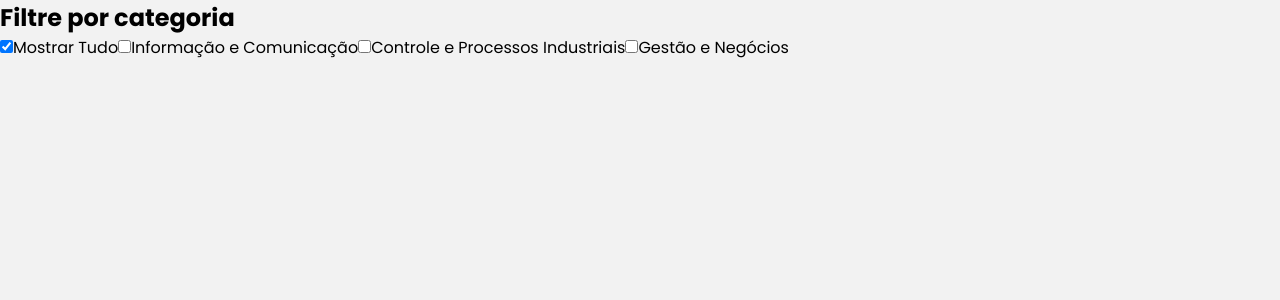
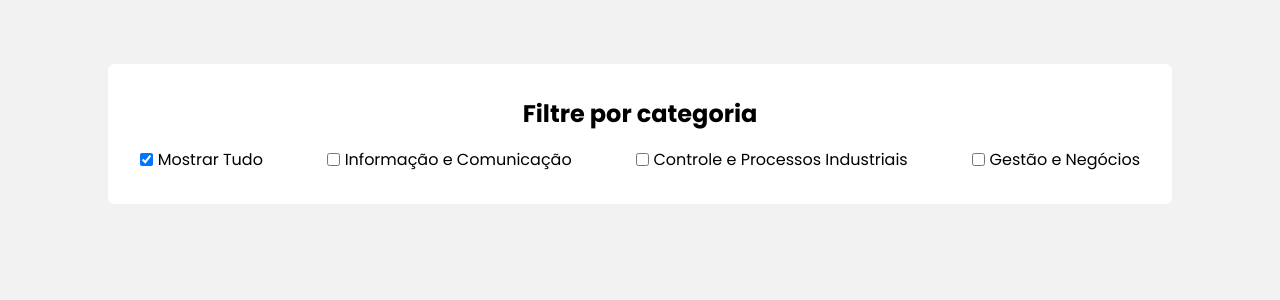
Before and after one commit to larissacoelho21/PlanneEdu-FrontEnd, a React (Vite) app in the folder PlanneEdu_Front/: page /filtercategory in a window 1280 px wide. Shown: the top 300 px of the page. Built offline with nearby package versions, Linux system fonts and the light colour scheme.

Commit message:
Dando continuidade ao filtro por categoria e arrmando outras telas.

```diff
--- a/PlanneEdu_Front/src/Components/FilterCategory/Filter.css
+++ b/PlanneEdu_Front/src/Components/FilterCategory/Filter.css
@@ -0,0 +1,29 @@
+.filterCheck{
+  display: flex;
+  flex-direction: column;
+  justify-content: center;
+  align-items: center;
+}
+
+.itemsCheck{
+  display: flex;
+  align-items: center;
+  justify-content: center;
+  flex-direction: column;
+  margin-top: 5%;
+  background-color: var(--white-one);
+  padding: 2rem 2rem;
+  gap: 1rem;
+  border-radius: .5vw;
+}
+
+.categoriesCheck{
+  display: flex;
+  gap: 4rem;
+}
+
+.labelCheck{
+  display: flex;
+  align-items: center;
+  gap: .3rem;
+}
--- a/PlanneEdu_Front/src/Components/FilterCategory/FilterCategory.tsx
+++ b/PlanneEdu_Front/src/Components/FilterCategory/FilterCategory.tsx
@@ -1,4 +1,4 @@
-
+import "../FilterCategory/Filter.css";
 
 import { useState } from "react";
 
@@ -59,9 +59,10 @@ export function FilterCategory() {
         </div>
         <div className="categoriesCheck">
           {categories.map((category) => (
-            <label key={category}>
+            <label key={category} className="labelCheck">
               <input
                 type="checkbox"
+                className="inputCheck"
                 checked={selectedCategory.includes(category)}
                 onChange={() => handleCheckbox(category)}
               />
--- a/PlanneEdu_Front/src/Css/Teacher/AddActivity.css
+++ b/PlanneEdu_Front/src/Css/Teacher/AddActivity.css
@@ -207,7 +207,7 @@ input[type="date"]:focus {
 
 /* PopUp */
 .popup-challenge {
-  max-width: 35rem !important;
+  max: 35rem;
   padding: 3vw 3vw;
   background-color: #f2f2f2;
   display: flex;
@@ -235,6 +235,13 @@ input[type="date"]:focus {
   max-width: 28rem;
 }
 
+.forms-add-challenge{
+  display: flex;
+  flex-direction: column;
+  align-items: center;
+  width: 30rem;
+}
+
 .texts-challenge h1 {
   font-size: 2vw;
   font-weight: 600;
@@ -254,7 +261,7 @@ input[type="date"]:focus {
 }
 
 .description input {
-  width: 35vw;
+  width: 29vw;
   background-color: transparent;
 }
 
@@ -262,6 +269,7 @@ input[type="date"]:focus {
   display: flex;
   align-items: center;
   justify-content: space-between;
+  gap: 2rem;
 }
 
 .buttons-popup-challenge button {
--- a/PlanneEdu_Front/src/Pages/Teacher/AddActivity.tsx
+++ b/PlanneEdu_Front/src/Pages/Teacher/AddActivity.tsx
@@ -1,4 +1,4 @@
-import { Clock3, Users } from "lucide-react";
+ import { Clock3, Users } from "lucide-react";
 import { SubNavbar } from "../../Components/SubNavbar/SubNavbar";
 import React, { useEffect, useState } from "react";
 import "../../Css/Teacher/AddActivity.css";
```
